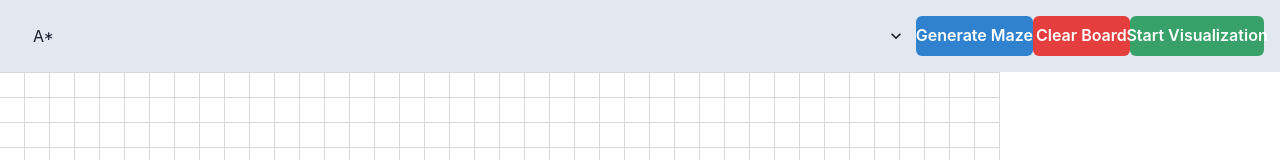
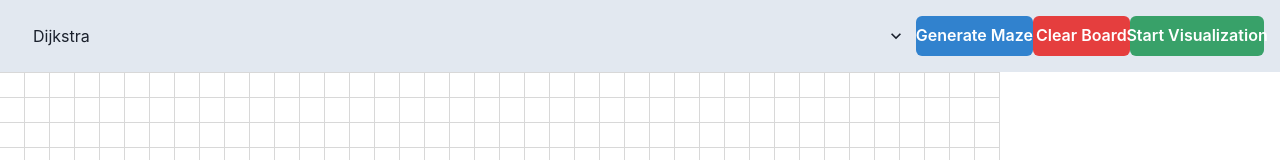
Before and after one commit to JackWinterburn/foo, a React (Create React App) app: page / in a window 1280 px wide. Shown: the top 160 px of the page. Built offline with nearby package versions, Linux system fonts and the light colour scheme.

Commit message:
getting up to speed

```diff
--- a/src/atoms.ts
+++ b/src/atoms.ts
@@ -8,7 +8,7 @@ const defaultBoardHeight = 20;
 const defaultBoardWidth = 40;
 
 export const algorithmInExecution = atom<boolean>(false);
-export const selectedAlgorithmAtom = atom<string>("astar");
+export const selectedAlgorithmAtom = atom<string>("dijkstra");
 export const startNodeCoords = atom<Coords>(defaultStartingNodeCoords);
 export const targetNodeCoords = atom<Coords>(defaultTargetNodeCoords);
 export const wallNodeCoords = atom<Coords[]>([]);
--- a/src/components/Board.tsx
+++ b/src/components/Board.tsx
@@ -59,8 +59,8 @@ const Board = ({
             });
             return newGrid;
           });
+          setAlgorithmIsExecuting(false);
         }, visitedNodesInOrder.length * 33);
-        setAlgorithmIsExecuting(false);
         return;
       }
 
```
